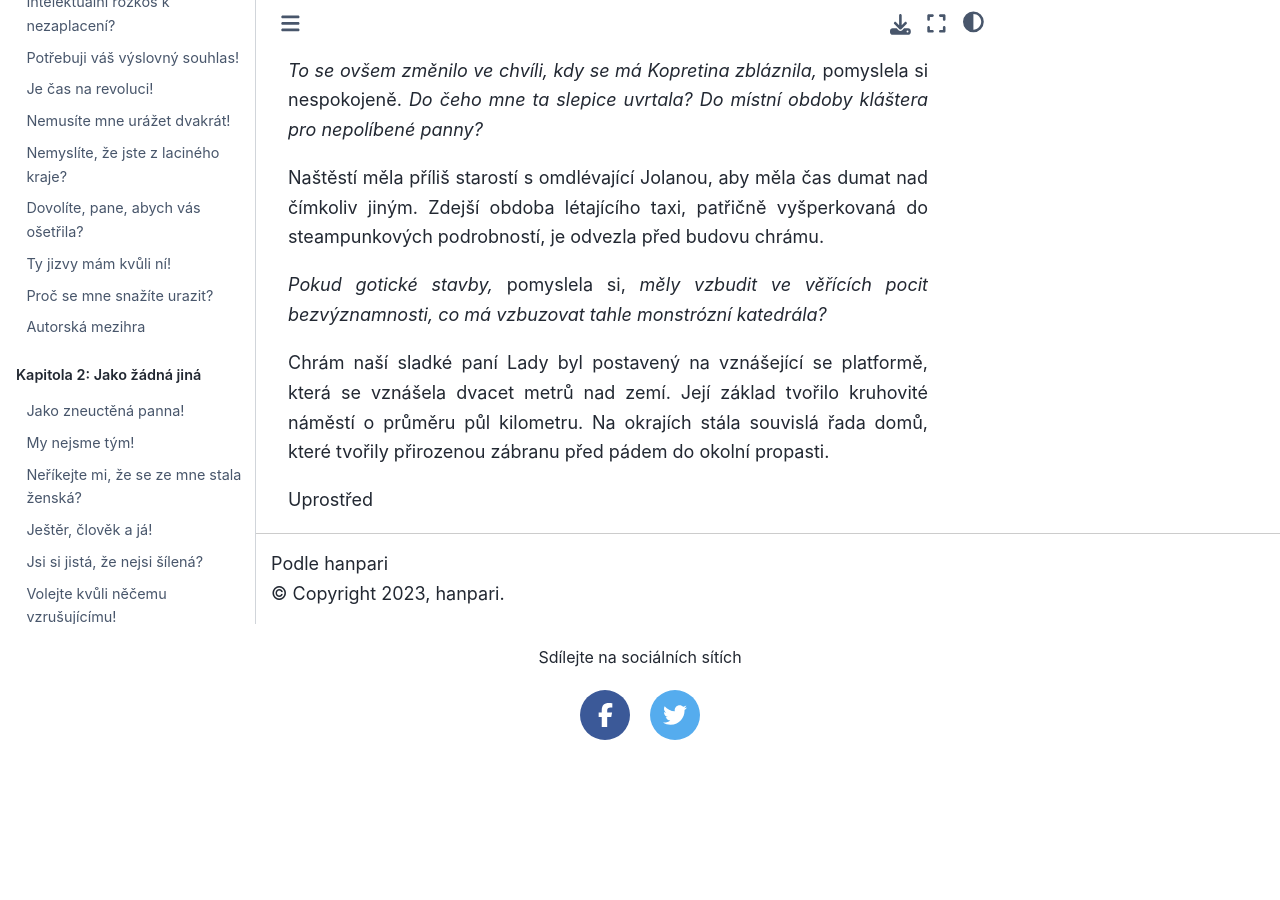
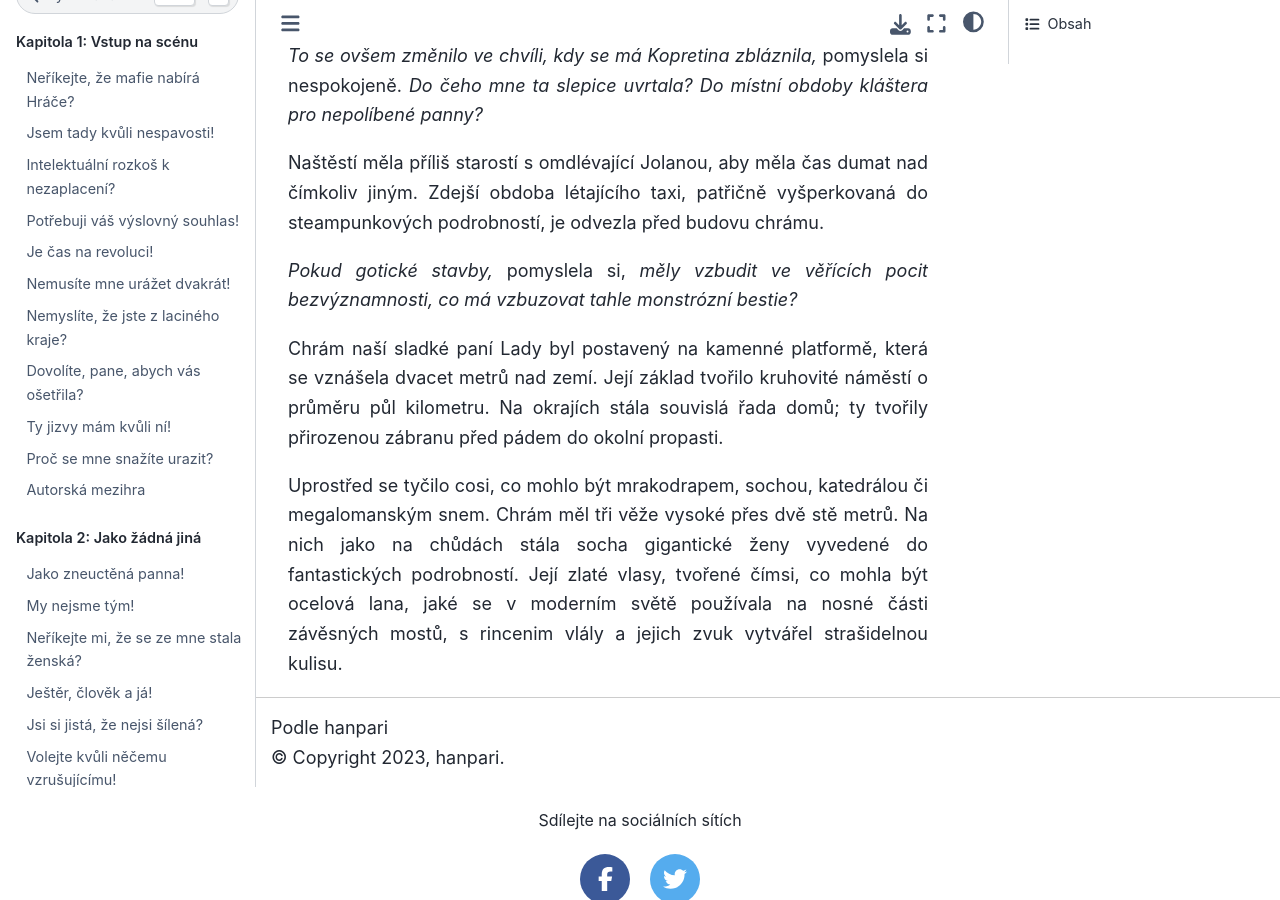
Before and after one commit to hanpari/sest-spolecniku, a Sphinx documentation site: the page built from source/sest_spolecniku/010-vnucka-demonu/05.md, in a window 1280 px wide and 900 px high, scrolled down 2924 px. Built offline with Sphinx 7.4.7 and the Sphinx Book theme 1.1.4, drawn with Linux system fonts in a browser that asks for light colours; pages that are not in the unit, such as notebooks, are missing from menus; before the commit the page ends 3664 px from its top, so only the background shows below that.

Commit message:
Update 05.md

```diff
--- a/source/sest_spolecniku/010-vnucka-demonu/05.md
+++ b/source/sest_spolecniku/010-vnucka-demonu/05.md
@@ -68,8 +68,8 @@ Zdálo se, že její divoká nevlastní sestra se ve městě necítí dobře. Po
 
 Naštěstí měla příliš starostí s omdlévající Jolanou, aby měla čas dumat nad čímkoliv jiným. Zdejší obdoba létajícího taxi, patřičně vyšperkovaná do steampunkových podrobností, je odvezla před budovu chrámu.
 
-*Pokud gotické stavby,* pomyslela si, *měly vzbudit ve věřících pocit bezvýznamnosti, co má vzbuzovat tahle monstrózní katedrála?*
+*Pokud gotické stavby,* pomyslela si, *měly vzbudit ve věřících pocit bezvýznamnosti, co má vzbuzovat tahle monstrózní bestie?*
 
-Chrám naší sladké paní Lady byl postavený na vznášející se platformě, která se vznášela dvacet metrů nad zemí. Její základ tvořilo kruhovité náměstí o průměru půl kilometru. Na okrajích stála souvislá řada domů, které tvořily přirozenou zábranu před pádem do okolní propasti.
+Chrám naší sladké paní Lady byl postavený na kamenné platformě, která se vznášela dvacet metrů nad zemí. Její základ tvořilo kruhovité náměstí o průměru půl kilometru. Na okrajích stála souvislá řada domů; ty tvořily přirozenou zábranu před pádem do okolní propasti.
 
-Uprostřed
+Uprostřed se tyčilo cosi, co mohlo být mrakodrapem, sochou, katedrálou či megalomanským snem. Chrám měl tři věže vysoké přes dvě stě metrů. Na nich jako na chůdách stála socha gigantické ženy vyvedené do fantastických podrobností. Její zlaté vlasy, tvořené čímsi, co mohla být ocelová lana, jaké se v moderním světě používala na nosné části závěsných mostů, s rincenim vlály a jejich zvuk vytvářel strašidelnou kulisu.
```
Also changed, not shown: other parts of source/sest_spolecniku/010-vnucka-demonu/05.md (+1 -1 lines).
